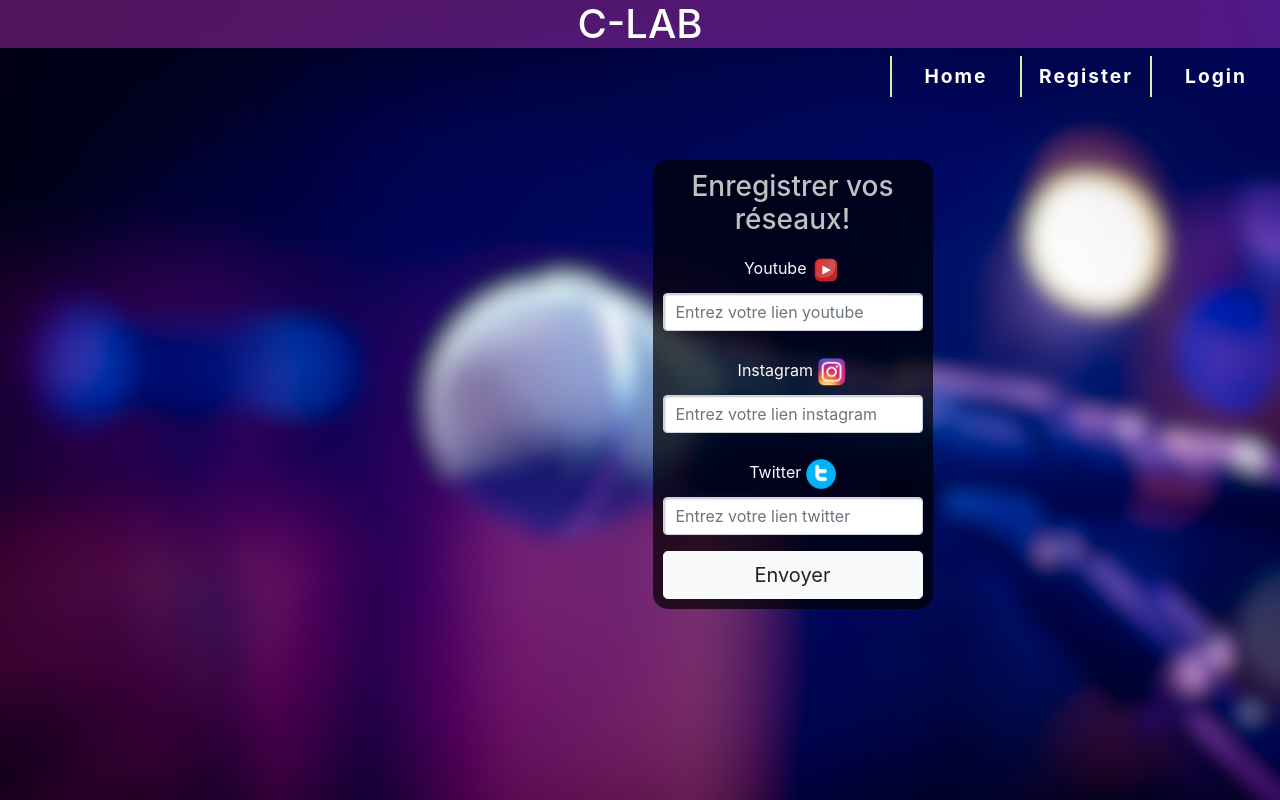
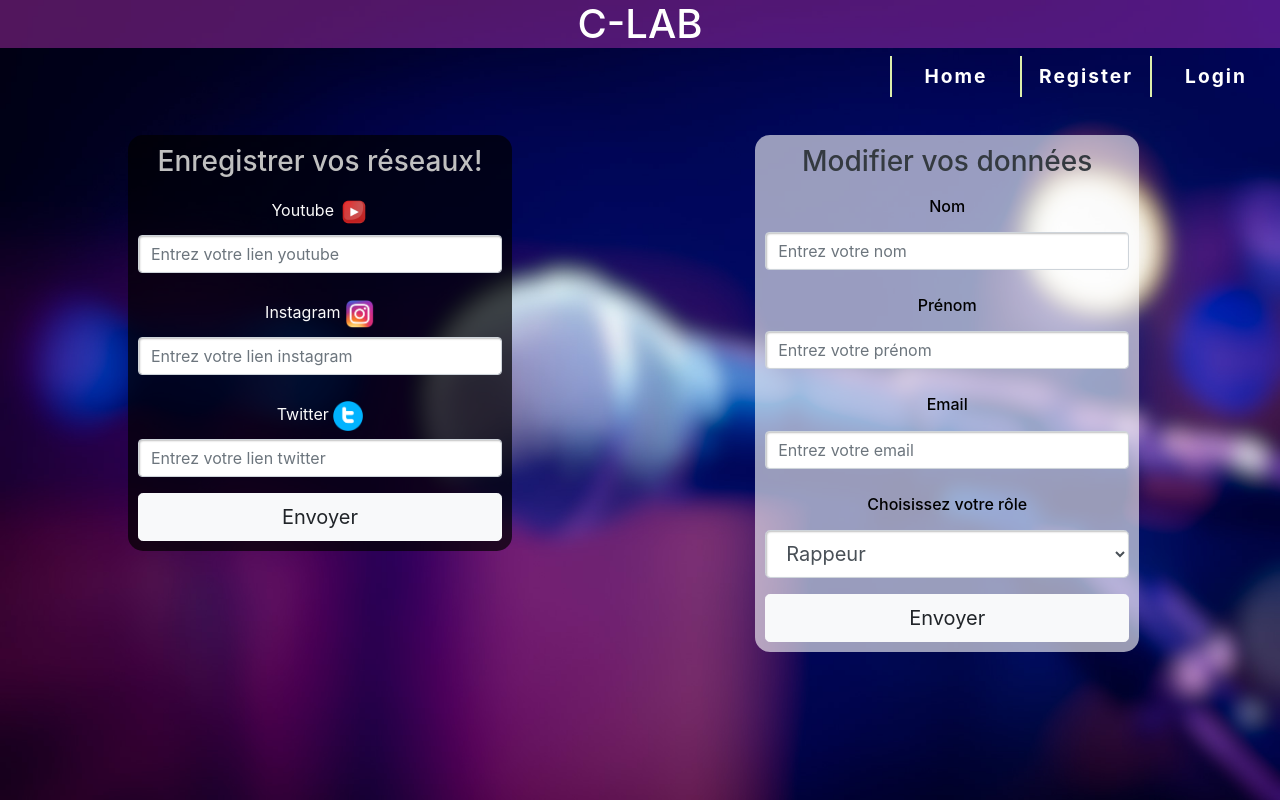
Before and after one commit to darrylbilongo/C-LAB2020, a React (Create React App) app in the folder front-end/: page /settings in a window 1280 px wide. Built offline with nearby package versions, Linux system fonts and the light colour scheme; no server answers.

Commit message:
Ajout du formulaire de modification de données + modification de css

```diff
--- a/front-end/src/App.css
+++ b/front-end/src/App.css
@@ -247,9 +247,10 @@ ul#menu li a
 .formulaire3{
   background-color: rgba(0,0,0, 0.7);
   border-radius: 15px;
-  margin-top: 5%;
-  margin-left: 100%;
-  size: 80%;
+  margin-top: 3%;
+  margin-left:10%;
+  height: 50%;
+  width: 30%;
 }
 
 .homepage1{
@@ -259,3 +260,22 @@ ul#menu li a
 .aboutus{
   font-size: 95%;
 }
+
+.setting{
+  display: inline-flex;
+  height: 100%;
+  width: 100%;
+}
+
+.formulaire4{
+  background-color: rgba(255,255,255, 0.6);
+  text-decoration-color: black;
+  margin-top: 3%;
+  border-radius: 15px;
+  margin-left: 19%;
+  width: 30%;
+}
+
+.inscrip{
+  color: black;
+}
--- a/front-end/src/components/Link.js
+++ b/front-end/src/components/Link.js
@@ -50,10 +50,8 @@ class Link extends React.Component {
 
     render() {
         return (
-          <div>
-                <div className="row">
-                      <div className="col-md-6 mt-5 mx-auto">
-                          <form className= "formulaire3" noValidate onSubmit={this.onSubmit}>
+                <div className="setting">
+                        <form className= "formulaire3" noValidate onSubmit={this.onSubmit}>
                               <h1 className="h3 mn-3">Enregistrer vos réseaux!</h1>
                               <div className="form-group">
                                   <label htmlFor="youtube">Youtube <a href="https://www.youtube.com/"><img src={Youtube} width="30" height="30"></img></a></label>
@@ -90,10 +88,57 @@ class Link extends React.Component {
                                   Envoyer
                               </button>
                           </form>
+                          <form className= "formulaire4" noValidate onSubmit={this.onSubmit}>
+                          <h3 class="text-dark">Modifier vos données</h3>
+                            <div className="form-group">
+                                <label className="inscrip"><h6>Nom </h6></label>
+                                <input type="text"
+                                    name="last_name"
+                                    className="form-control"
+                                    placeholder="Entrez votre nom"
+                                    value={this.state.last_name}
+                                    onChange={this.onChange}
+                                />
+                            </div>
+                            <div className="form-group">
+                                <label className="inscrip"><h6>Prénom</h6> </label>
+                                <input type="text"
+                                    name="first_name"
+                                    className="form-control"
+                                    placeholder="Entrez votre prénom"
+                                    value={this.state.first_name}
+                                    onChange={this.onChange}
+                                />
+                            </div>
+                            <div className="form-group">
+                                <label className="inscrip"><h6>Email</h6> </label>
+                                <input type="email"
+                                    name="email"
+                                    className="form-control"
+                                    placeholder="Entrez votre email"
+                                    onChange={this.onChange}
+                                />
+                            </div>
+
+                            <div className="form-group">
+                              <label className="inscrip"><h6> Choisissez votre rôle </h6></label>
+                              <select class="form-control form-control-lg"
+                                  onSelect={this.onChange}
+                                  onChange={this.onChange}
+                                  name="role"
+                              required>
+                                <option>Rappeur</option>
+                                <option>Bass</option>
+                                <option>Producteur</option>
+                              </select>
+                            </div>
+                            <button type="submit"
+                            className="btn btn-block btn-lg btn-light">
+                                Envoyer
+                            </button>
+                        </form>
                     </div>
-                </div>
 
-        </div>
         );
       }
     }
```
